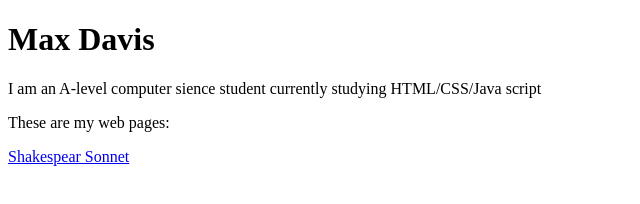
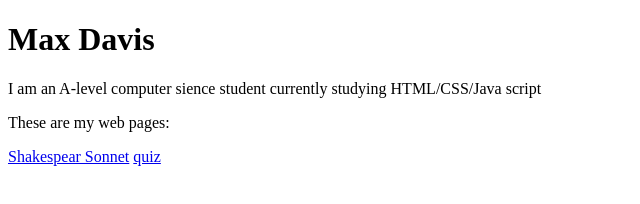
Before and after one commit to MaxDavisMF/MaxDavisMF.github.io, a plain HTML site: page index.html in a window 1280 px wide. Shown: the full height of the page, 0-640 px from the left. Drawn offline with Linux system fonts and the light colour scheme.

Commit message:
Update index.html

```diff
--- a/index.html
+++ b/index.html
@@ -5,5 +5,6 @@
   <p>I am an A-level computer sience student currently studying HTML/CSS/Java script</p>
   <p> These are my web pages: </p>
   <a href="/poem.html">Shakespear Sonnet</a>
+  <a href="?quiz.html">quiz</a>
 </body>
 </html>
```
